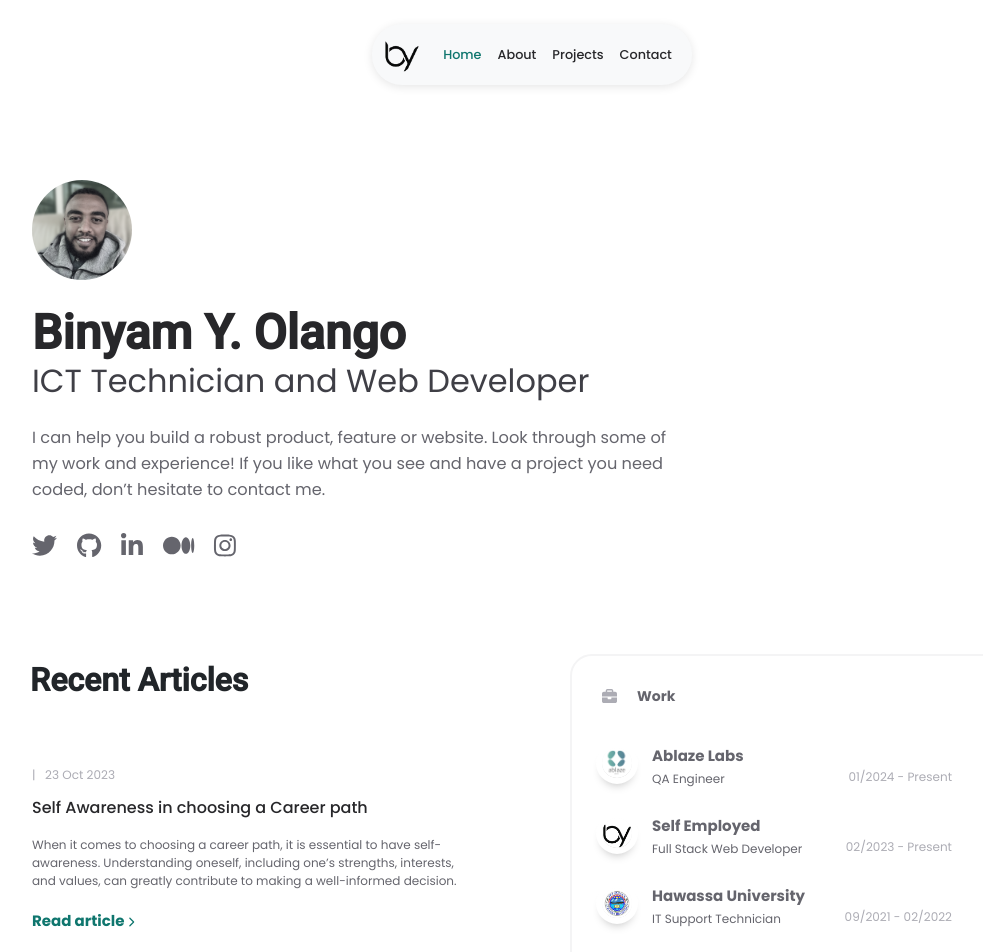
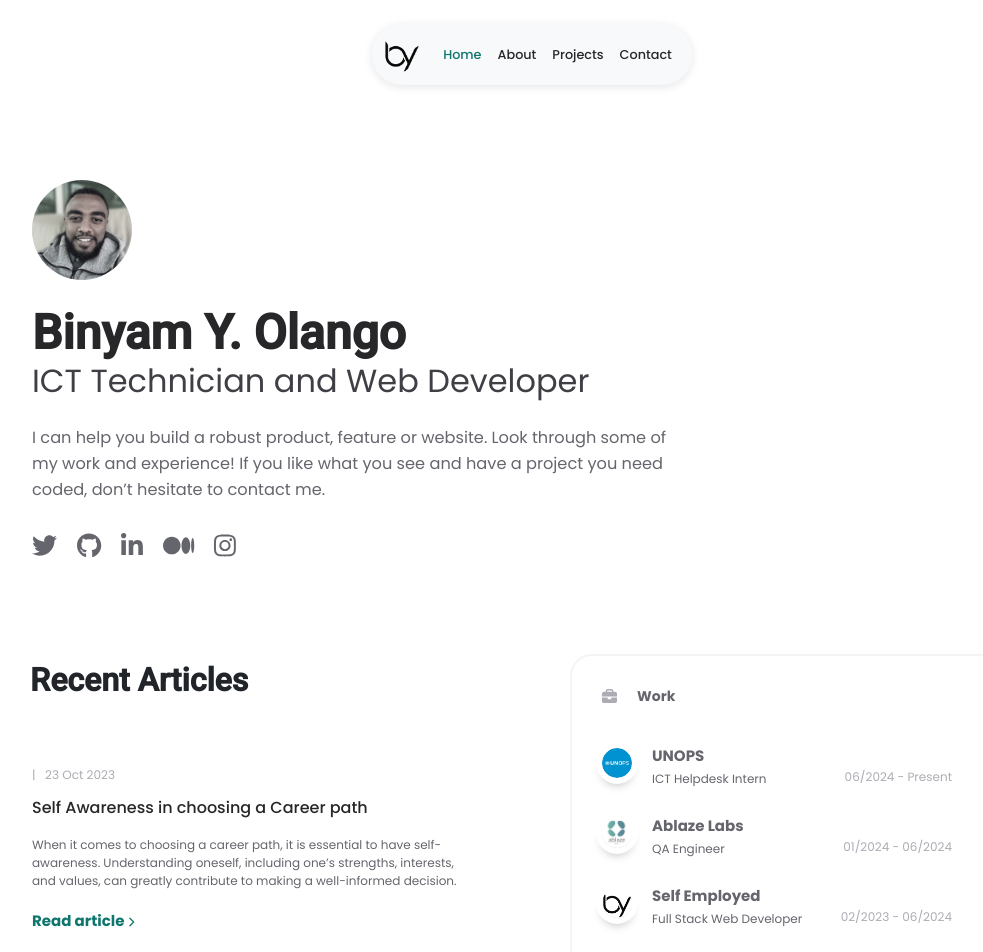
Before and after one commit to binyamolango/binyam_yohannes, a React (Create React App) app: page / in a window 1280 px wide. Shown: the top 952 px of the page, without its empty margins (108-1091 px from the left). Built offline with nearby package versions, Linux system fonts and the light colour scheme.

Commit message:
Update my works

```diff
--- a/src/components/homepage/works.jsx
+++ b/src/components/homepage/works.jsx
@@ -15,6 +15,18 @@ const Works = () => (
         <div className="works-body">
           <div className="work">
             <img
+              src="./unops.jpeg"
+              alt="ablaze-labs"
+              className="work-image"
+            />
+            <div className="work-title">UNOPS</div>
+            <div className="work-subtitle">
+              ICT Helpdesk Intern
+            </div>
+            <div className="work-duration">06/2024 - Present</div>
+          </div>
+          <div className="work">
+            <img
               src="./ablaze-labs.png"
               alt="ablaze-labs"
               className="work-image"
@@ -23,7 +35,7 @@ const Works = () => (
             <div className="work-subtitle">
               QA Engineer
             </div>
-            <div className="work-duration">01/2024 - Present</div>
+            <div className="work-duration">01/2024 - 06/2024</div>
           </div>
 
           <div className="work">
@@ -36,7 +48,7 @@ const Works = () => (
             <div className="work-subtitle">
               Full Stack Web Developer
             </div>
-            <div className="work-duration">02/2023 - Present</div>
+            <div className="work-duration">02/2023 - 06/2024</div>
           </div>
 
           <div className="work">
```
Also changed, not shown: public/unops.jpeg (added).
